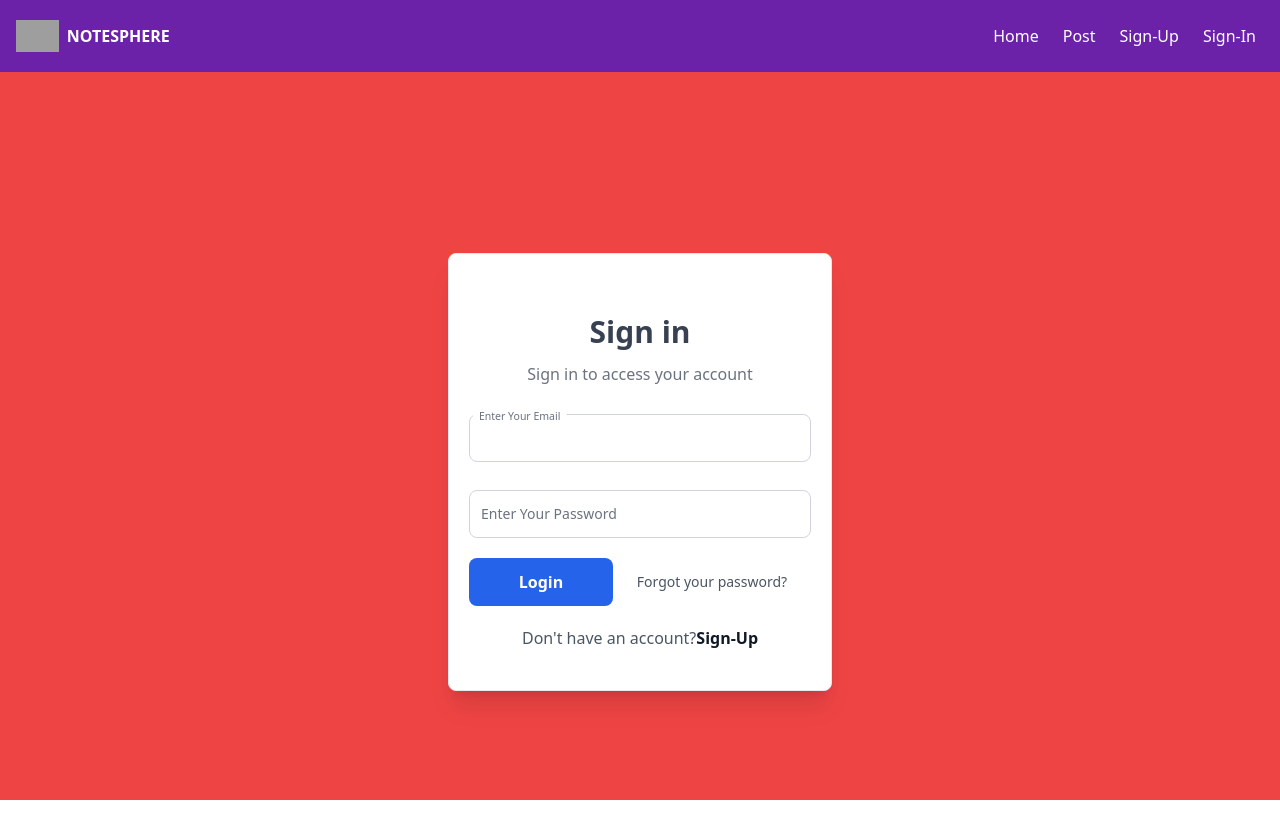
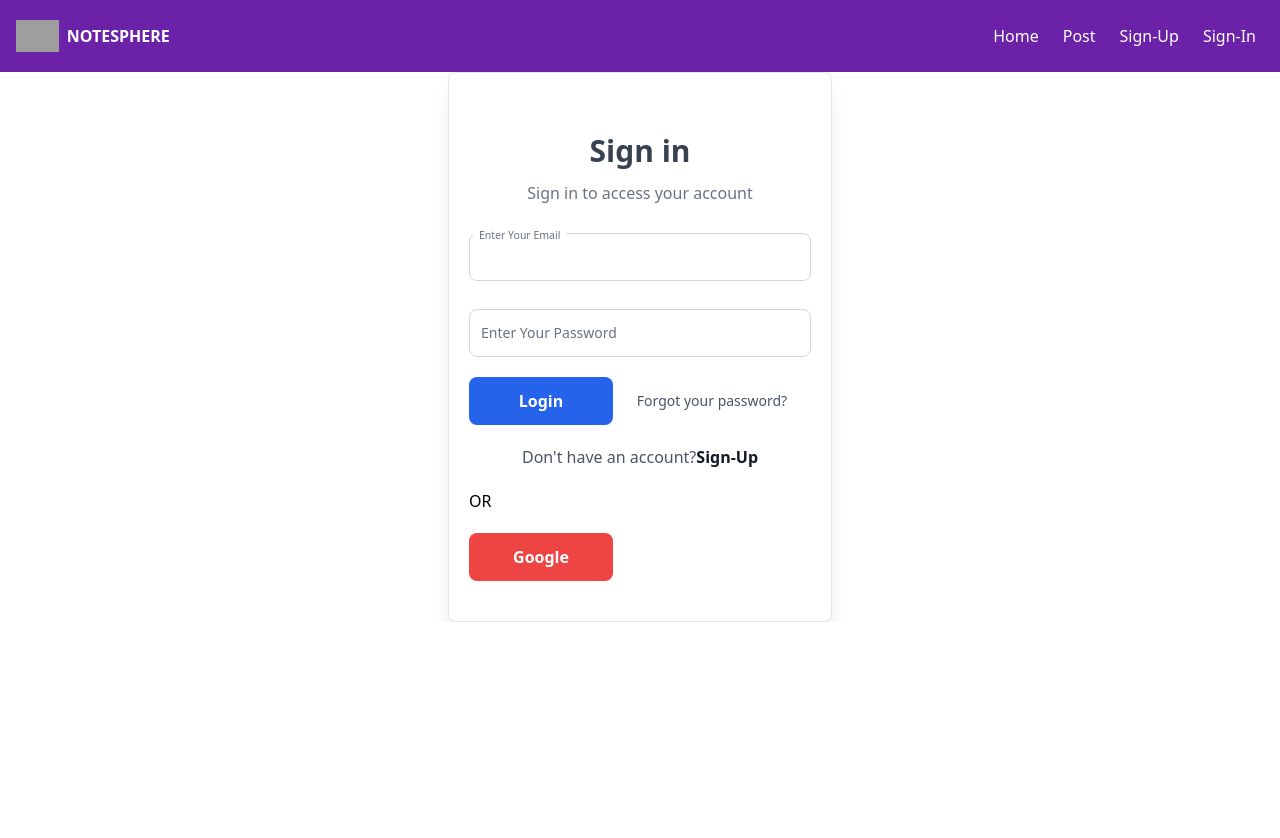
Before and after one commit to Utkarshalways/NoteSphere, a React (Vite) app: page /signin in a window 1280 px wide. Shown: the top 838 px of the page. After the commit the page ends 800 px from the top, so only its background shows below. Built offline with nearby package versions, Linux system fonts and the light colour scheme; no server answers; grey boxes are pictures that could not be loaded.

Commit message:
react-router setup

```diff
--- a/src/App.jsx
+++ b/src/App.jsx
@@ -1,17 +1,29 @@
 
 import React from 'react'
 import Home from './pages/Home'
-
+import SignIn from './Components/SignIn';
+import SignUp from "./Components/SignUp";
+import { Route,Routes } from 'react-router-dom';
+import Header from "./Components/Header";
 
 
 const App = () => {
 
-  console.log(String(import.meta.env.VITE_FIREBASE_API_KEY));
+  // console.log(String(import.meta.env.VITE_FIREBASE_API_KEY));
   return (
-   <div className='h-screen w-full bg-red-500 '>
-  <Home/>
-   </div>
-  )
+
+    <>
+
+    <Header />
+      <Routes>
+
+        <Route path={"/"} element={<Home />}></Route>
+        <Route path={"/signin"} element={<SignIn />}></Route>
+        <Route path={"/signup"} element={<SignUp />}></Route>
+      </Routes>
+
+    </>
+  );
 }
 
 export default App
--- a/src/Components/Header.jsx
+++ b/src/Components/Header.jsx
@@ -47,7 +47,7 @@ const Header = () => {
           </div>
           <ul className="MENU-LINK-MOBILE-OPEN flex flex-col items-center justify-between min-h-[250px] bg-purple-100 text-black p-4">
             <li className="border-b border-gray-400 my-8 uppercase">
-              <a href="/about">About</a>
+              <Link to={"/"}>Home</Link>
             </li>
             <li className="border-b border-gray-400 my-8 uppercase">
               <Link to={"/signup"}>Sign-Up</Link>
@@ -63,12 +63,14 @@ const Header = () => {
           className="flex gap-2 items-center
        "
         >
-          <li className=" m-2 cursor-pointer hover:underline">Home</li>
+          <li className=" m-2 cursor-pointer hover:underline">
+            <Link to={"/"}>Home</Link>
+          </li>
           <li className=" m-2 cursor-pointer hover:underline">Post</li>
           <li className=" m-2 cursor-pointer hover:underline">
             <Link to={"/signup"}>Sign-Up</Link>
           </li>
-          <li className=" m-2 cursor-pointer hover:underline" >
+          <li className=" m-2 cursor-pointer hover:underline">
             <Link to={"/signin"}>Sign-In</Link>
           </li>
         </ul>
--- a/src/Components/SignIn.jsx
+++ b/src/Components/SignIn.jsx
@@ -15,6 +15,8 @@ const SignIn  =  () => {
     e.preventDefault();
 
     firebase.SignINUser(Email,Password);
+    setEmail("")
+    setPassword("")
 
   }
 
@@ -87,6 +89,14 @@ const SignIn  =  () => {
             <Link to={"/signup"}>Sign-Up</Link>
           </a>
         </p>
+
+        <div>OR</div>
+
+        <button className="bg-red-500 shrink-0 inline-block w-36 rounded-lg py-3 font-bold text-white"
+        onClick={firebase.signInwithgoogle}
+        >
+          Google
+        </button>
       </div>
     </div>
   );
--- a/src/Components/SignUp.jsx
+++ b/src/Components/SignUp.jsx
@@ -19,7 +19,7 @@ const SignUp = () => {
 
 
   return (
-    <div className="bg-white w-screen font-sans text-gray-900">
+    <div className="bg-white w-1/3 font-sans text-gray-900 rounded-xl ">
       <div className=" ">
         <div className="mx-auto w-full sm:max-w-screen-sm md:max-w-screen-md lg:max-w-screen-lg xl:max-w-screen-xl">
           <div className="mx-2 py-12 text-center md:mx-auto md:w-2/3 md:py-20">
--- a/src/context/Firebasecontextprovider.jsx
+++ b/src/context/Firebasecontextprovider.jsx
@@ -7,6 +7,8 @@ import {
   getAuth,
   signInWithEmailAndPassword,
   createUserWithEmailAndPassword,
+  GoogleAuthProvider,
+  signInWithPopup,
 } from "firebase/auth";
 
 //firebase details
@@ -28,6 +30,7 @@ const Firebasecontext = createContext(null);
 export const useFirebase = () => useContext(Firebasecontext);
 const firebaseapp = initializeApp(firebaseConfig);
 const auth = getAuth(firebaseapp);
+const googleProvider = new GoogleAuthProvider();
 
 //Functions:--
 // const createUser = (email, password) => {
@@ -57,8 +60,11 @@ const auth = getAuth(firebaseapp);
       })
     }
 
+
+    const signInwithgoogle = () =>    signInWithPopup(auth,googleProvider)
+
     return (
-      <Firebasecontext.Provider value={{  firebaseapp,SignINUser,CreateUser }}>
+      <Firebasecontext.Provider value={{ signInwithgoogle, firebaseapp,SignINUser,CreateUser }}>
         {children}
       </Firebasecontext.Provider>
     );
--- a/src/pages/Home.jsx
+++ b/src/pages/Home.jsx
@@ -8,11 +8,9 @@ const Home = () => {
     // console.log("This is Home")
   return (
     <>
-      <Header />
-      <Routes>
-        <Route path={"/signin"} element={<SignIn />}></Route>
-        <Route path={"/signup"} element={<SignUp />}></Route>
-      </Routes>
+
+    <div>This is home</div>
+
     </>
   );
 }
```
